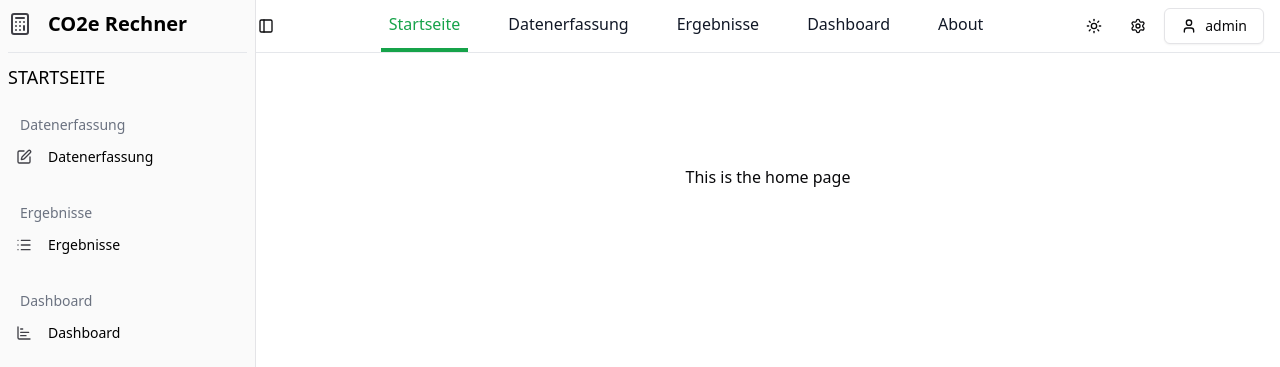
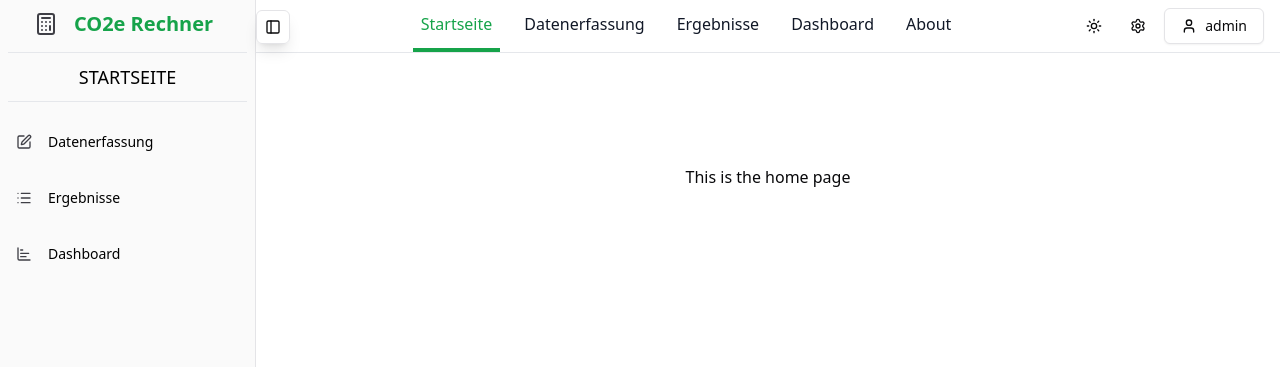
Before and after one commit to matteoklee/ghg-scope-calculator-frontend, a Vue app: page / in a window 1280 px wide. Shown: the top 367 px of the page. Built offline with nearby package versions, Linux system fonts and the light colour scheme.

Commit message:
refactoring style of sidebar

```diff
--- a/src/App.vue
+++ b/src/App.vue
@@ -33,7 +33,7 @@ const route = useRoute();
   <SidebarProvider>
     <AppSidebar v-if="route.meta?.hasSidebar" />
     <main class="w-full" :class="{ 'with-sidebar': route.meta?.hasSidebar }">
-      <SidebarTrigger v-if="route.meta?.hasSidebar" class="absolute left-50 top-4 z-20" />
+      <SidebarTrigger v-if="route.meta?.hasSidebar" class="absolute left-50 top-2.5 z-20" />
       <div class="flex flex-col min-h-screen w-full">
         <router-view v-slot="{ Component }">
           <template v-if="Component">
--- a/src/components/navigation/AppHeader.vue
+++ b/src/components/navigation/AppHeader.vue
@@ -116,11 +116,11 @@ export default {
       </div>
 
       <div class="hidden justify-between items-center w-full lg:flex lg:w-auto lg:order-1">
-        <ul class="flex flex-col mt-4 lg:flex-row lg:space-x-8 lg:mt-0">
+        <ul class="flex flex-col mt-4 lg:flex-row lg:space-x-4 lg:mt-0">
           <li v-for="link in links" :key="link.name">
             <RouterLink
               :to="link.path"
-              class="block px-2 hover:bg-gray-100 transition duration-300 ease-in-out relative py-3"
+              class="block px-2 hover:text-primary transition-all duration-300 ease-in-out relative py-3"
               :class="{
                 'font-medium border-b-4 border-primary text-primary': isActive(link.path),
                 'border-b-2 border-transparent text-gray-900': !isActive(link.path),
--- a/src/components/navigation/AppSidebar.vue
+++ b/src/components/navigation/AppSidebar.vue
@@ -15,6 +15,12 @@ import {
   ShieldCheck,
   Info,
   Calculator,
+  Flame,
+  Car,
+  Wind,
+  Zap,
+  ThermometerSnowflake,
+  ThermometerSun
 } from 'lucide-vue-next';
 import {
   Sidebar,
@@ -67,6 +73,12 @@ export default {
     ShieldCheck,
     Info,
     Calculator,
+    Flame,
+    Car,
+    Wind,
+    Zap,
+    ThermometerSnowflake,
+    ThermometerSun,
     SidebarMenuSubItem,
     SidebarMenuSub,
   },
@@ -110,13 +122,23 @@ export default {
             {
               title: 'Stationäre Anlagen (z.B. Heizungsanlagen)',
               path: '/collect/scope-1/stationary-equipment',
+              icon: Flame,
             },
             {
               title: 'Mobile Anlagen (z.B. Firmenfahrzeuge)',
               path: '/collect/scope-1/mobile-equipment',
+              icon: Car,
             },
-            { title: 'Prozessemissionen', path: '/collect/scope-1/process-emissions' },
-            { title: 'Flüchtige Emissionen', path: '/collect/scope-1/fugitive-emissions' },
+            {
+              title: 'Prozessemissionen',
+              path: '/collect/scope-1/process-emissions',
+              icon: Factory,
+            },
+            {
+              title: 'Flüchtige Emissionen',
+              path: '/collect/scope-1/fugitive-emissions',
+              icon: Wind,
+            },
           ],
         },
         {
@@ -125,10 +147,26 @@ export default {
           icon: Plug,
           path: '/collect/scope-2',
           items: [
-            { title: 'Strom', path: '/collect/scope-2/electricity' },
-            { title: 'Dampf', path: '/collect/scope-2/steam' },
-            { title: 'Heizung (Fernwärme)', path: '/collect/scope-2/heating' },
-            { title: 'Kühlung', path: '/collect/scope-2/cooling' },
+            {
+              title: 'Strom',
+              path: '/collect/scope-2/electricity',
+              icon: Zap,
+            },
+            {
+              title: 'Dampf',
+              path: '/collect/scope-2/steam',
+              icon: ThermometerSun,
+            },
+            {
+              title: 'Heizung (Fernwärme)',
+              path: '/collect/scope-2/heating',
+              icon: ThermometerSun,
+            },
+            {
+              title: 'Kühlung',
+              path: '/collect/scope-2/cooling',
+              icon: ThermometerSnowflake,
+            },
           ],
         },
         {
@@ -203,20 +241,23 @@ export default {
 <template>
   <Sidebar>
     <SidebarContent>
-      <div class="inline-flex items-center mt-2 mb-1 mx-2">
+      <div class="inline-flex items-center justify-center mt-2 mb-1 mx-2">
         <Calculator class="mr-2 h-6 w-6" />
-        <SidebarGroupLabel class="text-xl text-black font-semibold">
+        <SidebarGroupLabel class="text-xl text-primary font-semibold">
           CO2e Rechner
         </SidebarGroupLabel>
       </div>
       <SidebarSeparator class="" />
-      <SidebarGroupLabel class="text-lg font-medium text-black uppercase">
+      <SidebarGroupLabel class="text-lg font-medium text-black uppercase justify-center">
         {{ route.meta?.label }}
       </SidebarGroupLabel>
-      <SidebarGroup v-for="(scope, index) in navItems" :key="index">
+      <SidebarSeparator class="mb-2" />
+      <SidebarGroup v-for="(scope, index) in navItems" :key="index" class="">
+        <!--
         <SidebarGroupLabel class="px-3 py-2 text-sm font-medium text-gray-500">
           {{ scope.label }}
         </SidebarGroupLabel>
+        -->
         <SidebarGroupContent>
           <SidebarMenu>
             <div v-if="!scope.items">
@@ -230,11 +271,11 @@ export default {
               </SidebarMenuItem>
             </div>
             <div v-else>
-              <Collapsible :open="openStates[index]" @update:open="toggleOpen(index)" class="my-2">
+              <Collapsible :open="openStates[index]" @update:open="toggleOpen(index)" class="">
                 <SidebarMenuItem>
                   <CollapsibleTrigger asChild>
                     <SidebarMenuButton
-                      class="w-full justify-start px-3 py-2 hover:bg-gray-100 border:bg-primary border"
+                      class="w-full justify-start px-3 py-5 hover:bg-gray-100"
                     >
                       <ChevronDown v-if="openStates[index]" class="h-4 w-4 flex-shrink-0" />
                       <ChevronRight v-else class="h-4 w-4 flex-shrink-0" />
@@ -249,12 +290,20 @@ export default {
                   <CollapsibleContent>
                     <SidebarMenuSub>
                       <SidebarMenuSubItem v-for="(item, itemIndex) in scope.items" :key="itemIndex">
-                        <router-link
-                          :to="item.path"
-                          class="block w-full px-2 py-1 my-1 rounded-lg truncate text-sm text-black"
+                        <div class="flex items-center p-2 rounded-md transition-all duration-300"
+                             :class="{
+                                'text-green-700 bg-green-100 font-bold': route.path === item.path,
+                                'hover:bg-green-100 text-black': route.path !== item.path
+                             }"
                         >
-                          {{ item.title }}
-                        </router-link>
+                          <component class="mr-2 h-4 w-4 flex-shrink-0" :is="item.icon" />
+                          <router-link
+                            :to="item.path"
+                            class="block w-full truncate text-sm">
+                            {{ item.title }}
+                          </router-link>
+                        </div>
+
                       </SidebarMenuSubItem>
                     </SidebarMenuSub>
                   </CollapsibleContent>
--- a/src/components/ui/sidebar/SidebarTrigger.vue
+++ b/src/components/ui/sidebar/SidebarTrigger.vue
@@ -16,8 +16,9 @@ const { toggleSidebar } = useSidebar();
     data-sidebar="trigger"
     variant="ghost"
     size="icon"
-    :class="cn('h-5 w-5', props.class)"
+    :class="cn('h-6 w-6', props.class)"
     @click="toggleSidebar"
+    class="p-4 shadow-lg border"
   >
     <PanelLeft />
     <span class="sr-only">Toggle Sidebar</span>
--- a/src/router/index.js
+++ b/src/router/index.js
@@ -7,6 +7,7 @@ import StatsView from '@/views/dashboard/StatsView.vue';
 import EvidenceView from '@/views/dashboard/EvidenceView.vue';
 import CertificationView from '@/views/dashboard/CertificationView.vue';
 import GeneralDashboardView from '@/views/dashboard/GeneralDashboardView.vue';
+import NotFound from '@/views/NotFound.vue';
 
 const router = createRouter({
   history: createWebHistory(import.meta.env.BASE_URL),
@@ -19,6 +20,15 @@ const router = createRouter({
         label: 'Startseite',
         hasSidebar: true,
       },
+    },
+    {
+      path: '/:pathMatch(.*)*',
+      name: 'notFound',
+      component: NotFound,
+      meta: {
+        label: 'Not Found',
+        hasSidebar: true
+      }
     },
     {
       path: '/collect',
--- /dev/null
+++ b/src/views/NotFound.vue
@@ -0,0 +1,20 @@
+<script>
+export default {
+  name: 'NotFound'
+};
+</script>
+
+<template>
+  <div class="h-full w-full flex flex-row justify-center items-center divide-x">
+    <div class="py-4">
+      <h1 class="text-xl font-bold mr-4">404</h1>
+    </div>
+    <div class="py-4">
+      <p class="text-gray-900 ml-4">Diese Seite konnte nicht gefunden werden.</p>
+    </div>
+  </div>
+</template>
+
+<style scoped>
+
+</style>
```
